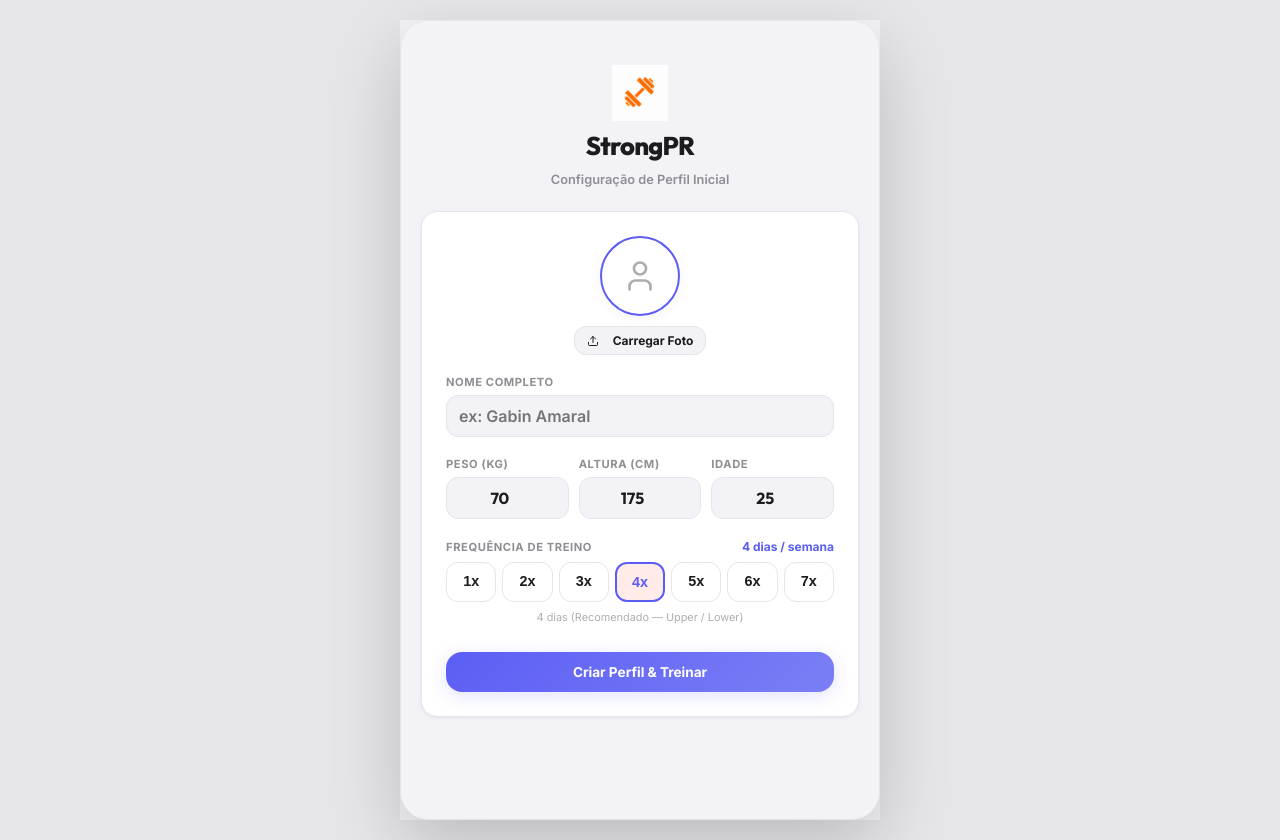
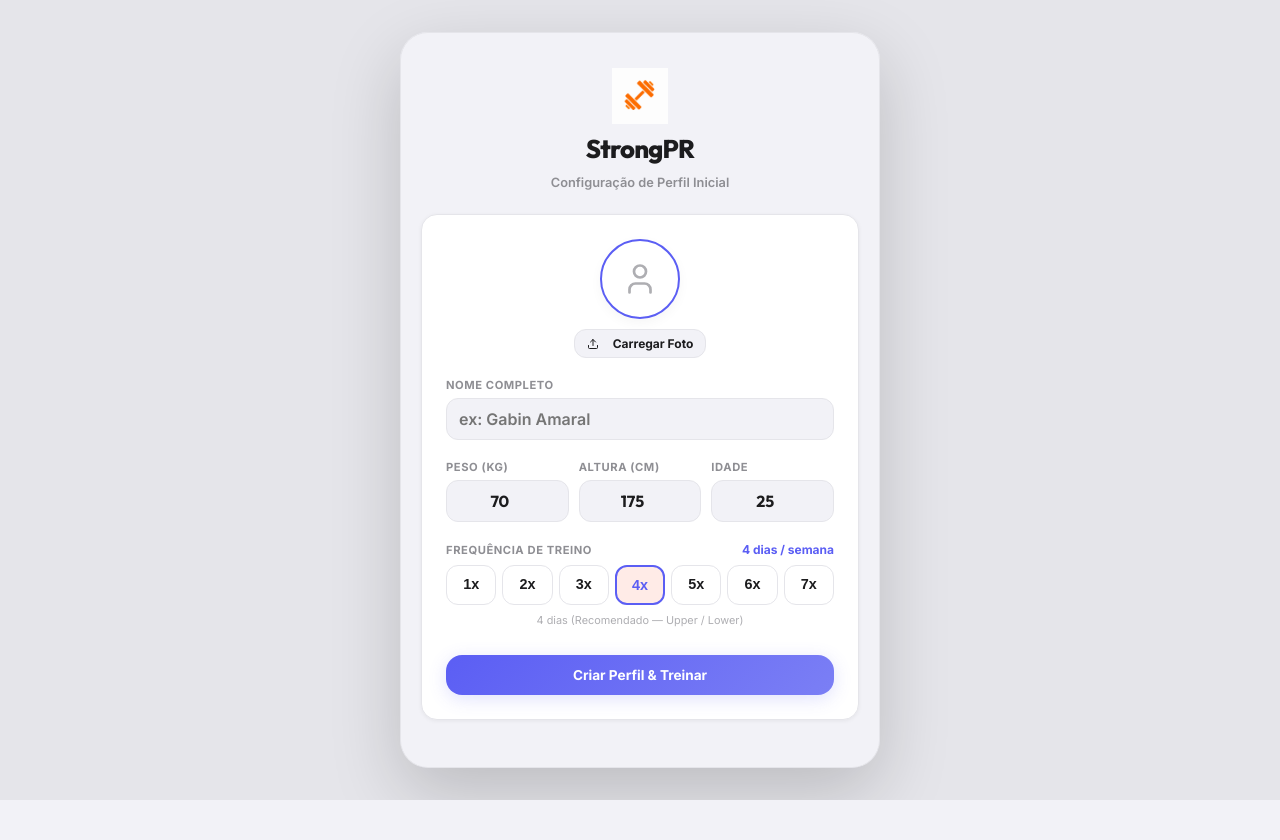
Before and after one commit to Gabusuck/strongPR, a React (Vite) app: page / in a window 1280 px wide. After the commit the page ends 800 px from the top, so only its background shows below. Built offline with nearby package versions, Linux system fonts and the light colour scheme.

Commit message:
fix(layout): lock bottom navigation bar position to prevent initial viewport jump

```diff
--- a/public/sw.js
+++ b/public/sw.js
@@ -1,4 +1,4 @@
-const CACHE_NAME = 'strongpr-cache-v62';
+const CACHE_NAME = 'strongpr-cache-v63';
 const PRECACHE_ASSETS = [
   '/',
   '/index.html',
--- a/src/index.css
+++ b/src/index.css
@@ -53,6 +53,9 @@ html {
   background-color: var(--bg-primary);
   margin: 0;
   padding: 0;
+  height: 100%;
+  height: 100dvh;
+  overflow: hidden;
   -webkit-text-size-adjust: 100%;
 }
 
@@ -62,8 +65,9 @@ body {
   font-family: var(--font-sans);
   margin: 0;
   padding: 0;
-  min-height: 100vh;
-  min-height: 100dvh;
+  height: 100%;
+  height: 100dvh;
+  overflow: hidden;
   display: flex;
   justify-content: center;
 }
@@ -71,22 +75,24 @@ body {
 #root {
   width: 100%;
   max-width: 480px;
-  min-height: 100vh;
-  min-height: 100dvh;
+  height: 100%;
+  height: 100dvh;
   display: flex;
   flex-direction: column;
   background-color: var(--bg-primary);
   position: relative;
+  overflow: hidden;
 }
 
 .app-container {
   display: flex;
   flex-direction: column;
   width: 100%;
-  min-height: 100vh;
-  min-height: 100dvh;
+  height: 100%;
+  height: 100dvh;
   background-color: var(--bg-primary);
   position: relative;
+  overflow: hidden;
 }
 
 @media (min-width: 576px) {
@@ -96,6 +102,15 @@ body {
     justify-content: center;
     align-items: center;
     padding: 20px 0;
+    height: auto;
+    min-height: 100vh;
+    overflow: auto;
+  }
+  #root {
+    height: 920px;
+    max-height: 92vh;
+    box-shadow: 0 25px 70px rgba(0,0,0,0.18);
+    border-radius: 28px;
   }
   .app-container {
     height: 100%;
@@ -103,6 +118,10 @@ body {
     box-shadow: 0 25px 70px rgba(0,0,0,0.18);
     border-radius: 28px;
     border: 1px solid var(--border-color);
+  }
+  .bottom-nav {
+    position: absolute !important;
+    bottom: 24px !important;
   }
 }
 
@@ -136,7 +155,10 @@ body {
 .app-content {
   flex: 1;
   width: 100%;
-  padding: 16px 16px 95px 16px;
+  overflow-y: auto;
+  overflow-x: hidden;
+  -webkit-overflow-scrolling: touch;
+  padding: 16px 16px calc(100px + env(safe-area-inset-bottom, 0px)) 16px;
   background-color: var(--bg-primary);
 }
 
@@ -155,7 +177,7 @@ body {
 /* Navbar Pilula Branca — Estilo Money Manager */
 .bottom-nav {
   position: fixed;
-  bottom: 32px;
+  bottom: calc(16px + env(safe-area-inset-bottom, 0px));
   left: 50%;
   transform: translateX(-50%);
   width: calc(100% - 48px);
```
